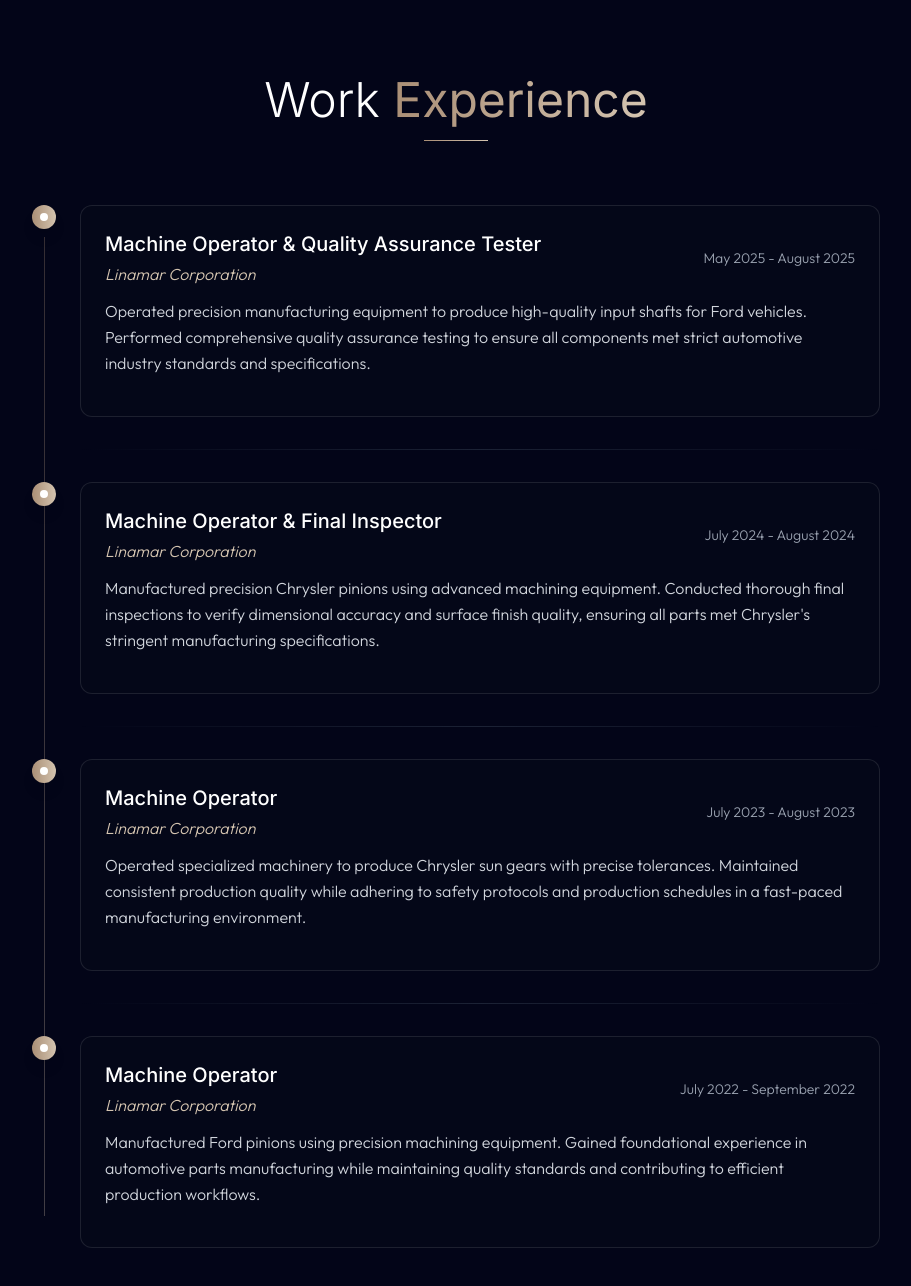
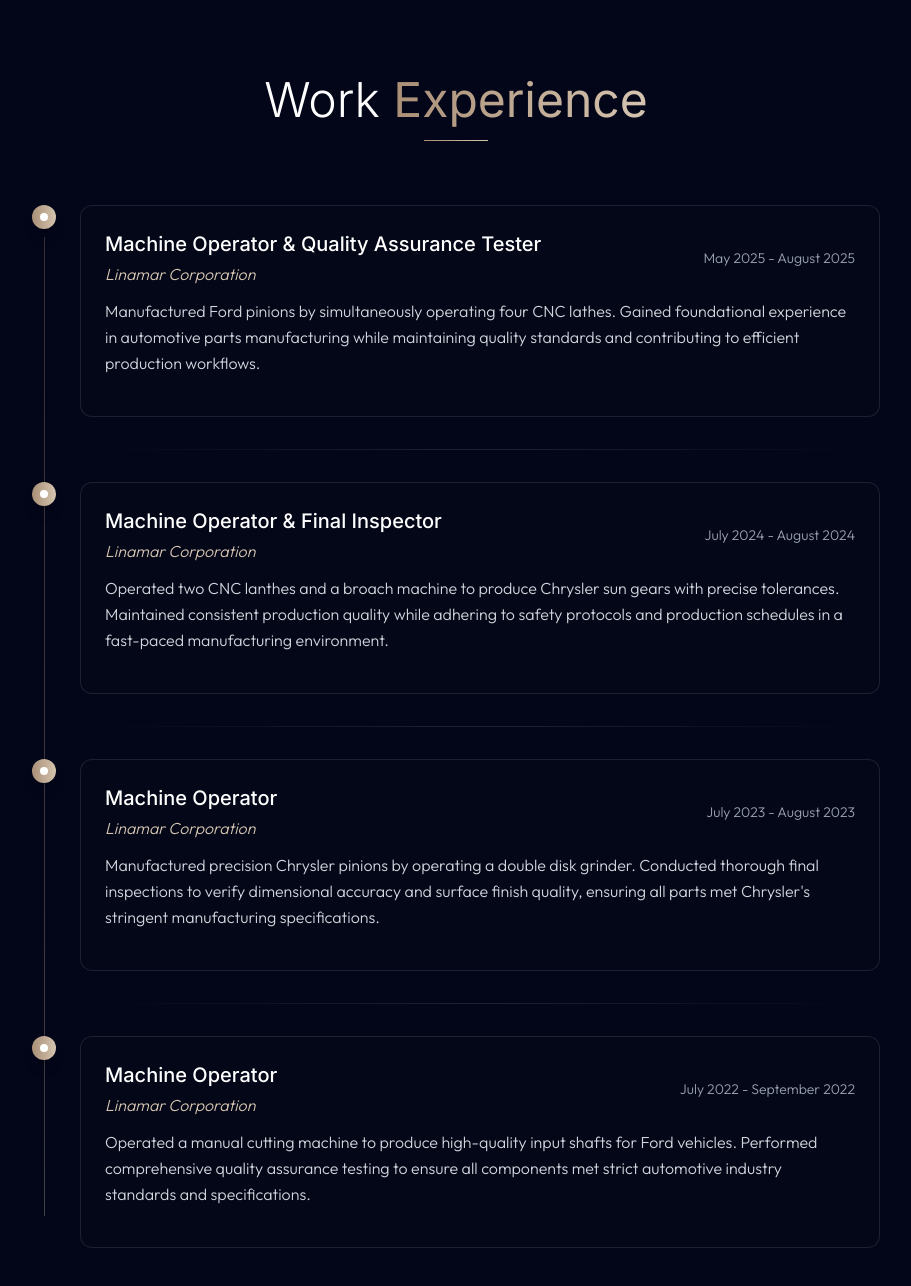
Before and after one commit to louisnguyenn/Louis-Personal-Portfolio, a React (Vite) app: page / in a window 1280 px wide. Shown: the part 1799-3085 px from the top of the page, without its empty margins (184-1095 px from the left). Built offline with nearby package versions, Linux system fonts and the light colour scheme.

Commit message:
updated experience content

```diff
--- a/src/components/sections/Experience.jsx
+++ b/src/components/sections/Experience.jsx
@@ -77,7 +77,7 @@
       company: "Linamar Corporation",
       period: "May 2025 - August 2025",
       description:
-        "Operated precision manufacturing equipment to produce high-quality input shafts for Ford vehicles. Performed comprehensive quality assurance testing to ensure all components met strict automotive industry standards and specifications.",
+        "Manufactured Ford pinions by simultaneously operating four CNC lathes. Gained foundational experience in automotive parts manufacturing while maintaining quality standards and contributing to efficient production workflows.",
       hasBlog: true,
     },
     {
@@ -85,21 +85,21 @@
       company: "Linamar Corporation",
       period: "July 2024 - August 2024",
       description:
-        "Manufactured precision Chrysler pinions using advanced machining equipment. Conducted thorough final inspections to verify dimensional accuracy and surface finish quality, ensuring all parts met Chrysler's stringent manufacturing specifications.",
+        "Operated two CNC lanthes and a broach machine to produce Chrysler sun gears with precise tolerances. Maintained consistent production quality while adhering to safety protocols and production schedules in a fast-paced manufacturing environment.",
     },
     {
       title: "Machine Operator",
       company: "Linamar Corporation",
       period: "July 2023 - August 2023",
       description:
-        "Operated specialized machinery to produce Chrysler sun gears with precise tolerances. Maintained consistent production quality while adhering to safety protocols and production schedules in a fast-paced manufacturing environment.",
+        "Manufactured precision Chrysler pinions by operating a double disk grinder. Conducted thorough final inspections to verify dimensional accuracy and surface finish quality, ensuring all parts met Chrysler's stringent manufacturing specifications.",
     },
     {
       title: "Machine Operator",
       company: "Linamar Corporation",
       period: "July 2022 - September 2022",
       description:
-        "Manufactured Ford pinions using precision machining equipment. Gained foundational experience in automotive parts manufacturing while maintaining quality standards and contributing to efficient production workflows.",
+        "Operated a manual cutting machine to produce high-quality input shafts for Ford vehicles. Performed comprehensive quality assurance testing to ensure all components met strict automotive industry standards and specifications.",
     },
   ];
 
```
